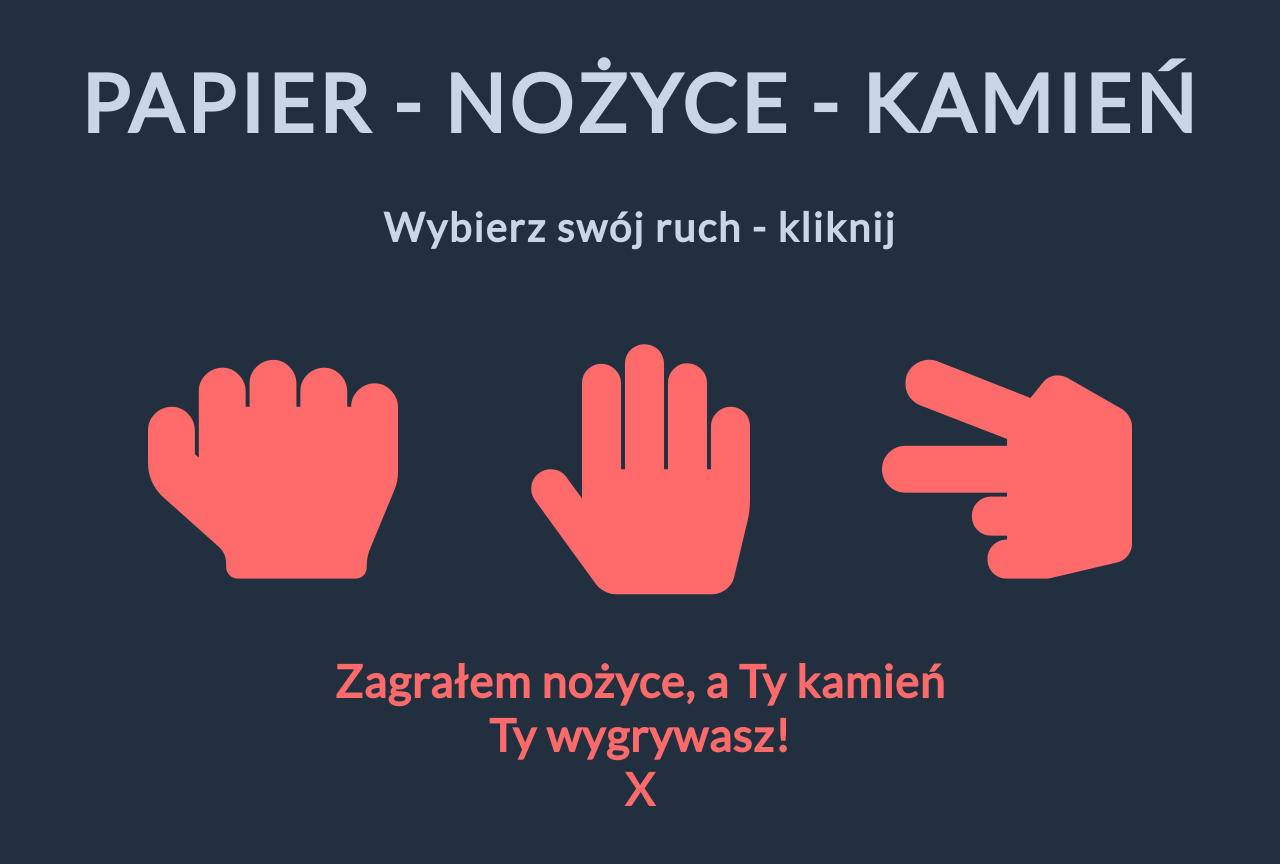
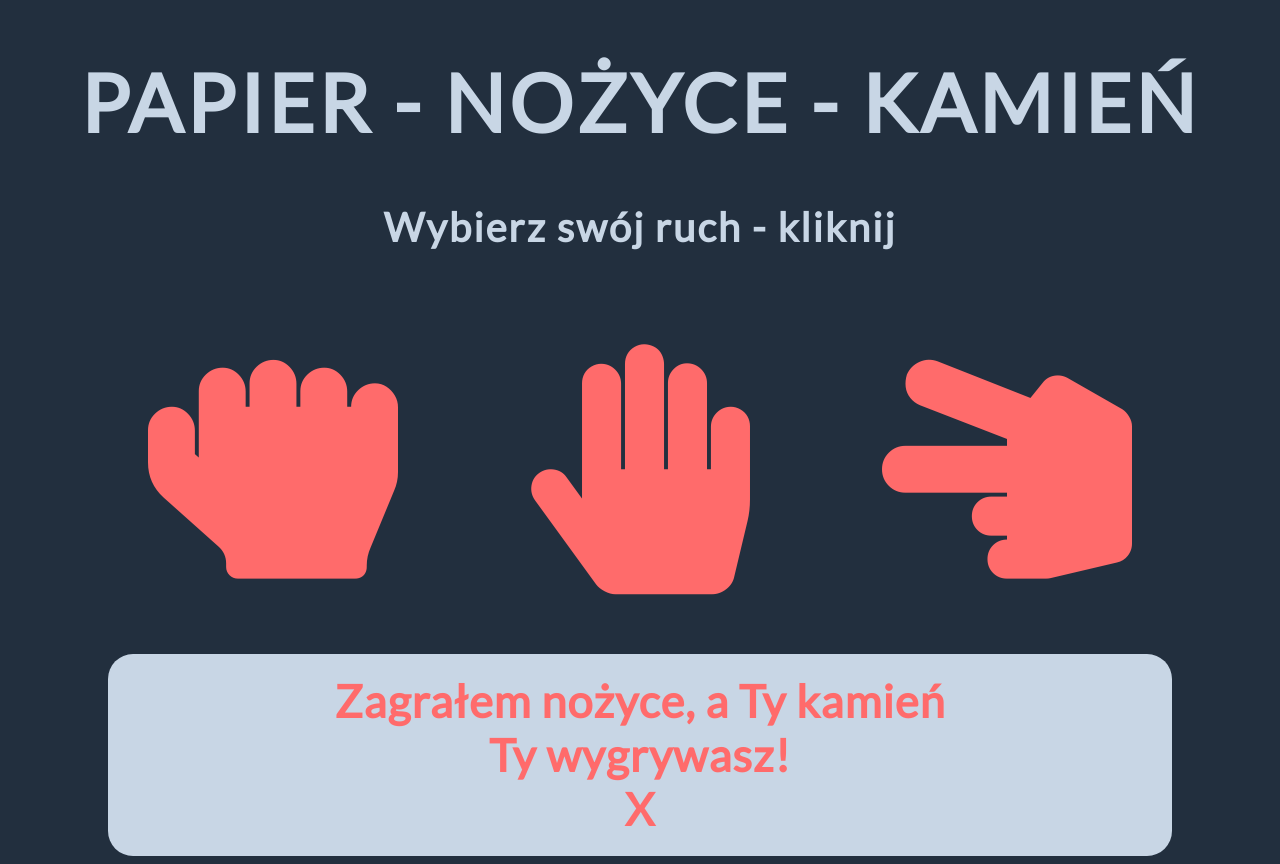
Before and after one commit to Luc-pl/javasript-prework, a website: page index.html in a window 1280 px wide. Both pictures are taken after a click on the icon 273 px from the left and 469 px from the top of the page. Before the commit the page ends 824 px from the top, so only its background shows below. Drawn offline with Linux system fonts and the light colour scheme.

Commit message:
Change code & style

```diff
--- a/index.html
+++ b/index.html
@@ -20,7 +20,10 @@
 				<i class="fas fa-hand-paper" id="play-paper"></i>
 				<i class="fas fa-hand-scissors" id="play-scissors"></i>
 			</div>
-			<div id="messages"></div>
+			<div class="m-box">
+				<div id="messages"></div>
+				<div id="result"></div>
+			</div>
 		</div>
 	</section>
 
--- a/js/functions.js
+++ b/js/functions.js
@@ -4,6 +4,12 @@ function printMessage(msg){
 	document.getElementById('messages').appendChild(div);
 }
 
+function printMessage(msg){
+	let div = document.createElement('div');
+	div.innerHTML = msg;
+	document.getElementById('result').appendChild(div);
+}
+
 function clearMessages(){
 	document.getElementById('messages').innerHTML = '';
 }
--- a/sass/style.scss
+++ b/sass/style.scss
@@ -50,11 +50,15 @@ header h1 {
 
 }
 
-.game-buttons #messages {
+.game-buttons .m-box {
     font-family: $font-one;
     color: #ff6b6b;
     font-size: 45px;
     text-align: center;
     letter-spacing: 1px;
     font-weight: bolder;
+    background-color: $color-two;
+    padding: 20px 0 20px 0;
+    margin: 0 100px;
+    border-radius: 25px;
 }
```
Also changed, not shown: css/style.css, 1 other file.
